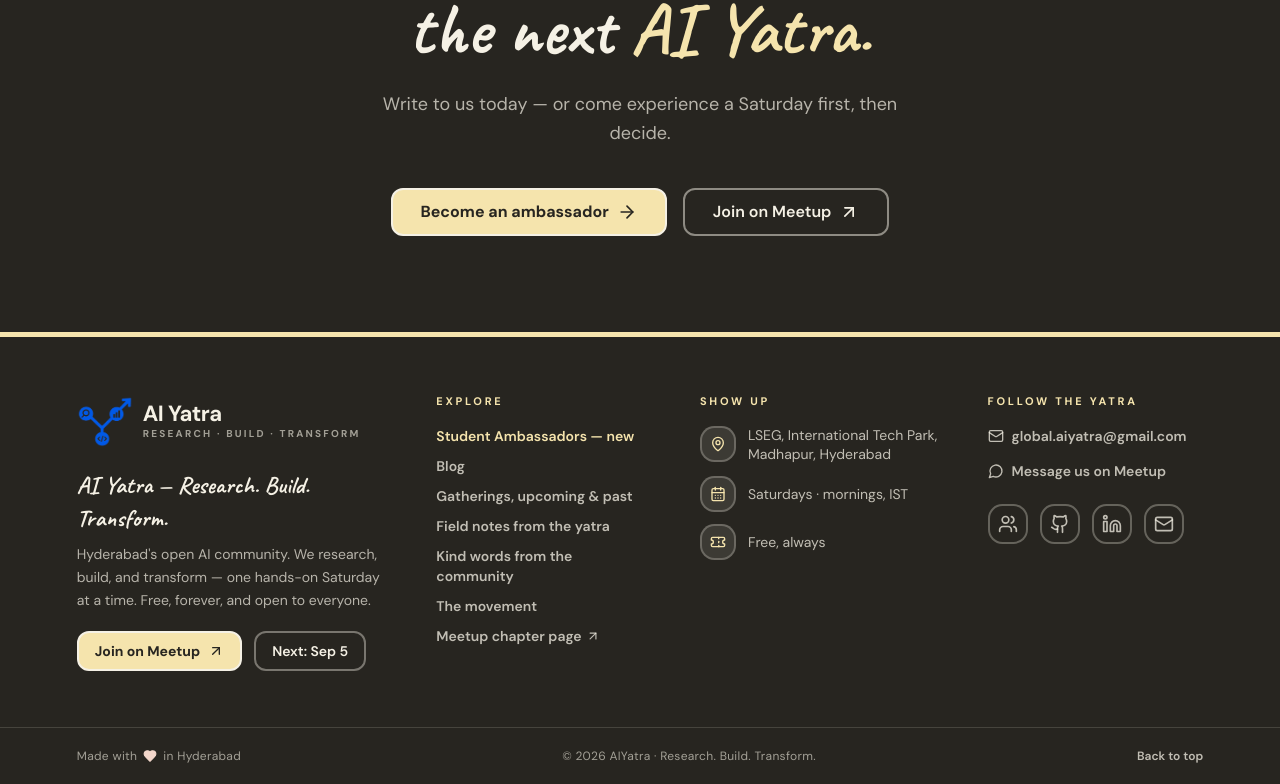
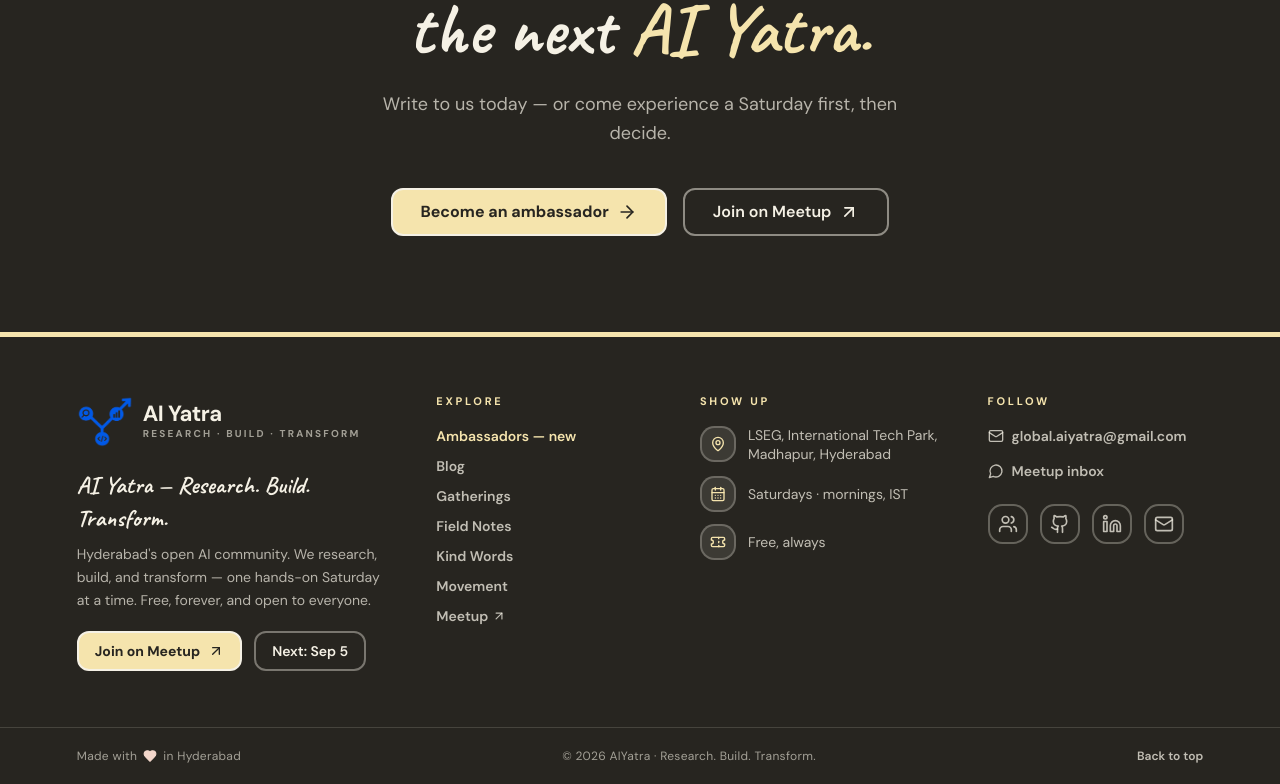
Before and after one commit to AI-Yatra/aiyatra.io, a React (Vite) app in the folder apps/web/: page /ambassadors in a window 1280 px wide. Shown: the part 3715-4499 px from the top of the page. Built offline with nearby package versions, Linux system fonts and the light colour scheme; the HTML template or start-up script is replaced by a standard one.

Commit message:
Tighten footer link titles to one or two words

```diff
--- a/apps/web/src/components/SiteChrome.jsx
+++ b/apps/web/src/components/SiteChrome.jsx
@@ -121,13 +121,13 @@ export function Footer() {
 				<div>
 					<FooterHeading>Explore</FooterHeading>
 					<ul className="mt-4 space-y-2.5 text-sm font-semibold">
-						<li><Link to="/ambassadors" className="text-tone-yellow transition-colors hover:text-paper">Student Ambassadors — new</Link></li>
+						<li><Link to="/ambassadors" className="text-tone-yellow transition-colors hover:text-paper">Ambassadors — new</Link></li>
 						<li><Link to="/blog" className="text-paper/75 transition-colors hover:text-tone-yellow">Blog</Link></li>
-						<li><Link to="/#events" className="text-paper/75 transition-colors hover:text-tone-yellow">Gatherings, upcoming &amp; past</Link></li>
-						<li><Link to="/#moments" className="text-paper/75 transition-colors hover:text-tone-yellow">Field notes from the yatra</Link></li>
-						<li><Link to="/#voices" className="text-paper/75 transition-colors hover:text-tone-yellow">Kind words from the community</Link></li>
-						<li><Link to="/#about" className="text-paper/75 transition-colors hover:text-tone-yellow">The movement</Link></li>
-						<li><a href={MEETUP_URL} target="_blank" rel="noreferrer" className="inline-flex items-center gap-1 text-paper/75 transition-colors hover:text-tone-yellow">Meetup chapter page <ArrowUpRight className="h-3.5 w-3.5" /></a></li>
+						<li><Link to="/#events" className="text-paper/75 transition-colors hover:text-tone-yellow">Gatherings</Link></li>
+						<li><Link to="/#moments" className="text-paper/75 transition-colors hover:text-tone-yellow">Field Notes</Link></li>
+						<li><Link to="/#voices" className="text-paper/75 transition-colors hover:text-tone-yellow">Kind Words</Link></li>
+						<li><Link to="/#about" className="text-paper/75 transition-colors hover:text-tone-yellow">Movement</Link></li>
+						<li><a href={MEETUP_URL} target="_blank" rel="noreferrer" className="inline-flex items-center gap-1 text-paper/75 transition-colors hover:text-tone-yellow">Meetup <ArrowUpRight className="h-3.5 w-3.5" /></a></li>
 					</ul>
 				</div>
 
@@ -158,7 +158,7 @@ export function Footer() {
 
 				{/* Follow */}
 				<div>
-					<FooterHeading>Follow the yatra</FooterHeading>
+					<FooterHeading>Follow</FooterHeading>
 					<ul className="mt-4 space-y-3 text-sm font-semibold">
 						<li>
 							<a href={`mailto:${CONTACT_EMAIL}`} className="inline-flex items-center gap-2 text-paper/75 transition-colors hover:text-tone-yellow">
@@ -167,7 +167,7 @@ export function Footer() {
 						</li>
 						<li>
 							<a href={MEETUP_URL} target="_blank" rel="noreferrer" className="inline-flex items-center gap-2 text-paper/75 transition-colors hover:text-tone-yellow">
-								<MessageCircle className="h-4 w-4" /> Message us on Meetup
+								<MessageCircle className="h-4 w-4" /> Meetup inbox
 							</a>
 						</li>
 					</ul>
```
